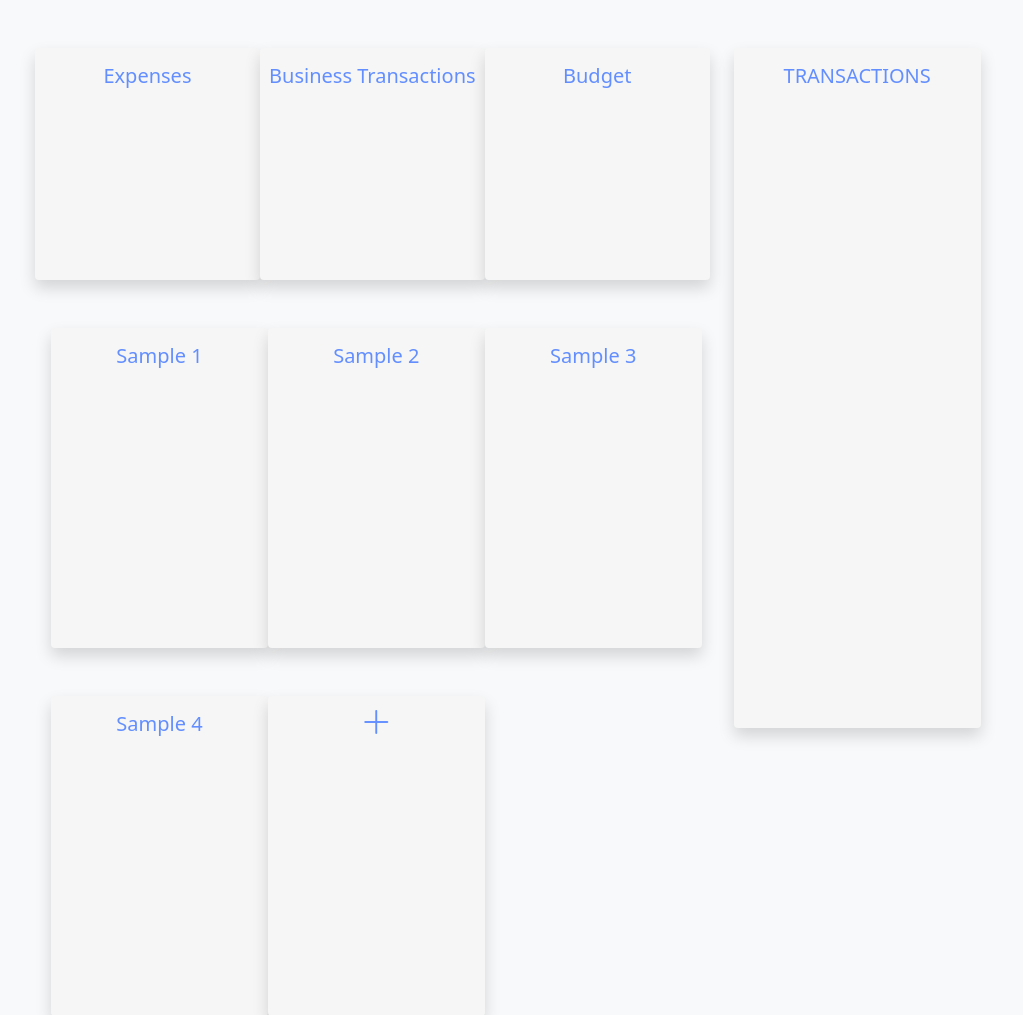
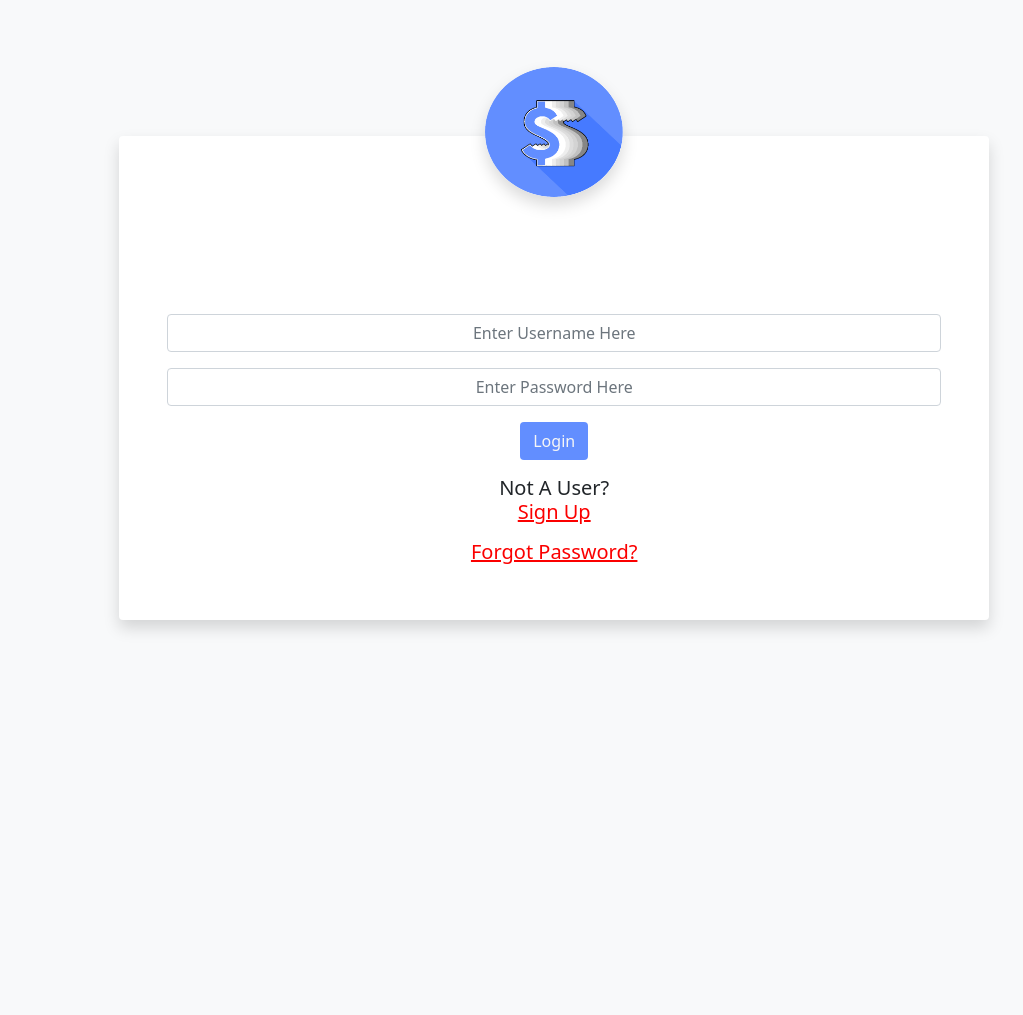
Before and after one commit to 0IUwUL/G-Track, a CodeIgniter app: page /ex/ in a window 1280 px wide. Shown: the part 64-1079 px from the top of the page, without its empty margins (63-1086 px from the left). After the commit the page ends 695 px from the top, so only its background shows below. Run offline with CodeIgniter, Linux system fonts and the light colour scheme.

Commit message:
added Login (Not Flexible)

```diff
--- a/application/config/routes.php
+++ b/application/config/routes.php
@@ -49,6 +49,6 @@ defined('BASEPATH') OR exit('No direct script access allowed');
 | Examples:	my-controller/index	-> my_controller/index
 |		my-controller/my-method	-> my_controller/my_method
 */
-$route['default_controller'] = 'welcome';
+$route['default_controller'] = 'logincontrol';
 $route['404_override'] = '';
 $route['translate_uri_dashes'] = FALSE;
--- /dev/null
+++ b/application/controllers/LoginControl.php
@@ -0,0 +1,27 @@
+<?php
+defined('BASEPATH') OR exit('No direct script access allowed');
+
+class LoginControl extends CI_Controller {
+
+	/**
+	 * Index Page for this controller.
+	 *
+	 * Maps to the following URL
+	 * 		http://example.com/index.php/welcome
+	 *	- or -
+	 * 		http://example.com/index.php/welcome/index
+	 *	- or -
+	 * Since this controller is set as the default controller in
+	 * config/routes.php, it's displayed at http://example.com/
+	 *
+	 * So any other public methods not prefixed with an underscore will
+	 * map to /index.php/welcome/<method_name>
+	 * @see https://codeigniter.com/userguide3/general/urls.html
+	 */
+	public function index()
+	{
+		$this->load->view('template/header');
+		$this->load->view('login');
+		$this->load->view('template/footer');
+	}
+}
--- /dev/null
+++ b/application/views/login.php
@@ -0,0 +1,29 @@
+<div class="container my-5">
+    <div class="row mx-3 p-5">
+        <div class="row col-10 p-5">
+            <div class="box col shadow mb-5 p-5 rounded">
+                <div class="logo shadow">
+                    <img src="<?php echo base_url('assets/img/logo.png')?>" width="138" height="130" class="rounded rounded-circle">
+                </div>
+
+                <div class="mb-3">
+                    <input type="text" class="form-control" placeholder="Enter Username Here" name="username">
+                </div>
+
+                <div class="mb-3">
+                    <input type="password" class="form-control" placeholder="Enter Password Here" name="password">
+                </div>
+                <div class="mb-3">
+                    <button type="submit" class="btn btn-custom" name="login" style="color: #F6F6F6">Login</button>
+                </div>
+                <div class="row justify-content-center h5 mt-3">
+                    Not A User? <a href="<?php echo site_url("")?>"style="color: #FB0000">Sign Up</a>
+                </div>
+                <div class="row justify-content-center h5 mt-3">
+                    <a href="<?php echo site_url("")?>"style="color: #FB0000">Forgot Password?</a>
+                </div>
+
+            </div>
+        </div>
+    </div>
+</div>
--- a/assets/css/style.css
+++ b/assets/css/style.css
@@ -19,3 +19,33 @@
     color: #628EFF;
     height: 40vh;
 }
+/* for LOGIN */
+.box{
+    background-color: #FFFFFF;
+    text-align: center;
+    position: absolute;
+    top: 25%;
+    width: 68%;
+}
+
+.logo{
+    max-width: 138px;
+    height: 130px;
+    width: 138px;
+    margin: 0 auto;
+    -webkit-transform: translate3d(0, -90%, 0);
+    -moz-transform: translate3d(0, -90%, 0);
+    -o-transform: translate3d(0, -90%, 0);
+    -ms-transform: translate3d(0, -90%, 0);
+    transform: translate3d(0, -90%, 0);
+    border-radius: 50%;
+    box-shadow:0 0 0 10px;
+}
+
+.btn-custom{
+    background-color: #628EFF;
+}
+
+.form-control{
+    text-align: center;
+}
```
Also changed, not shown: assets/img/logo.png (added).
